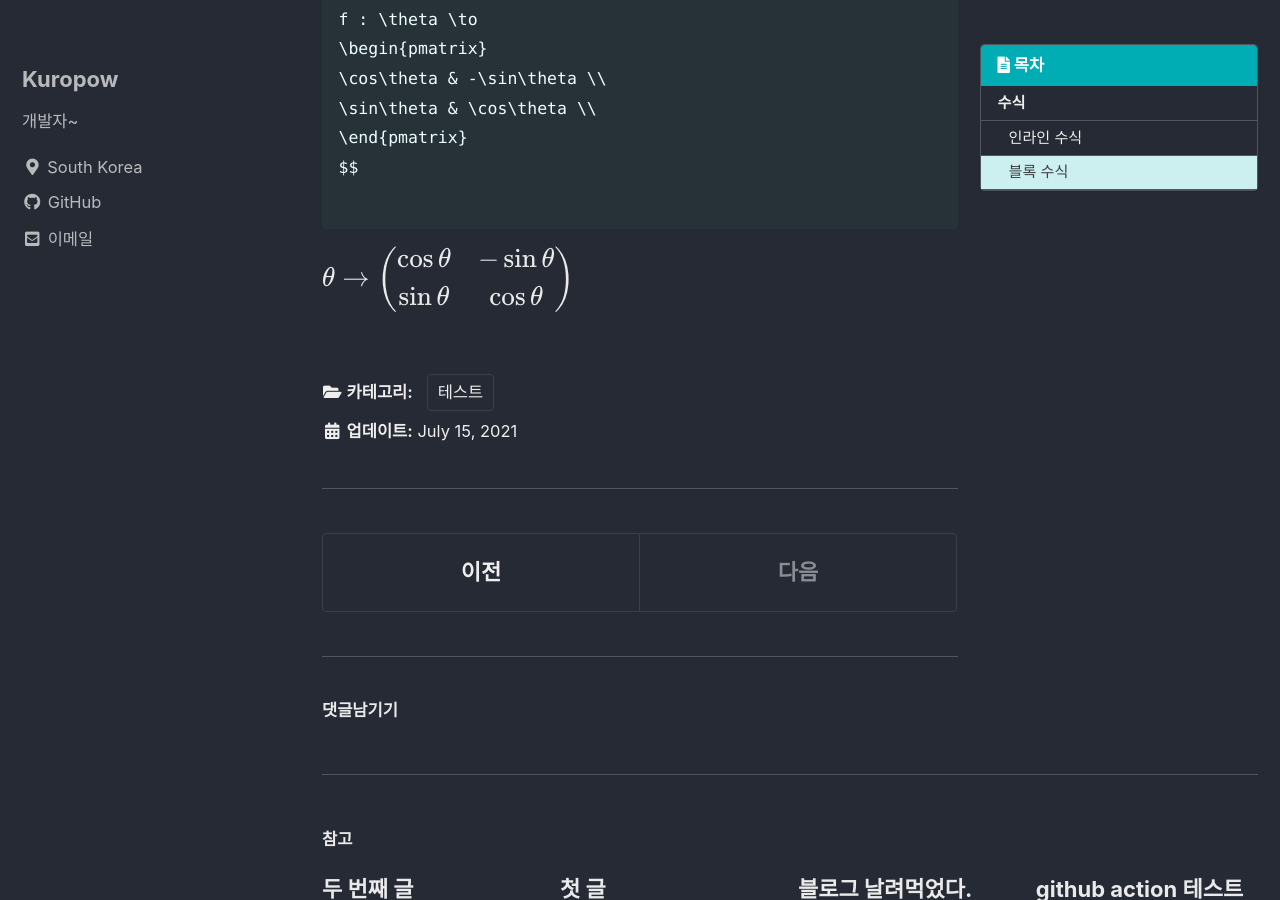
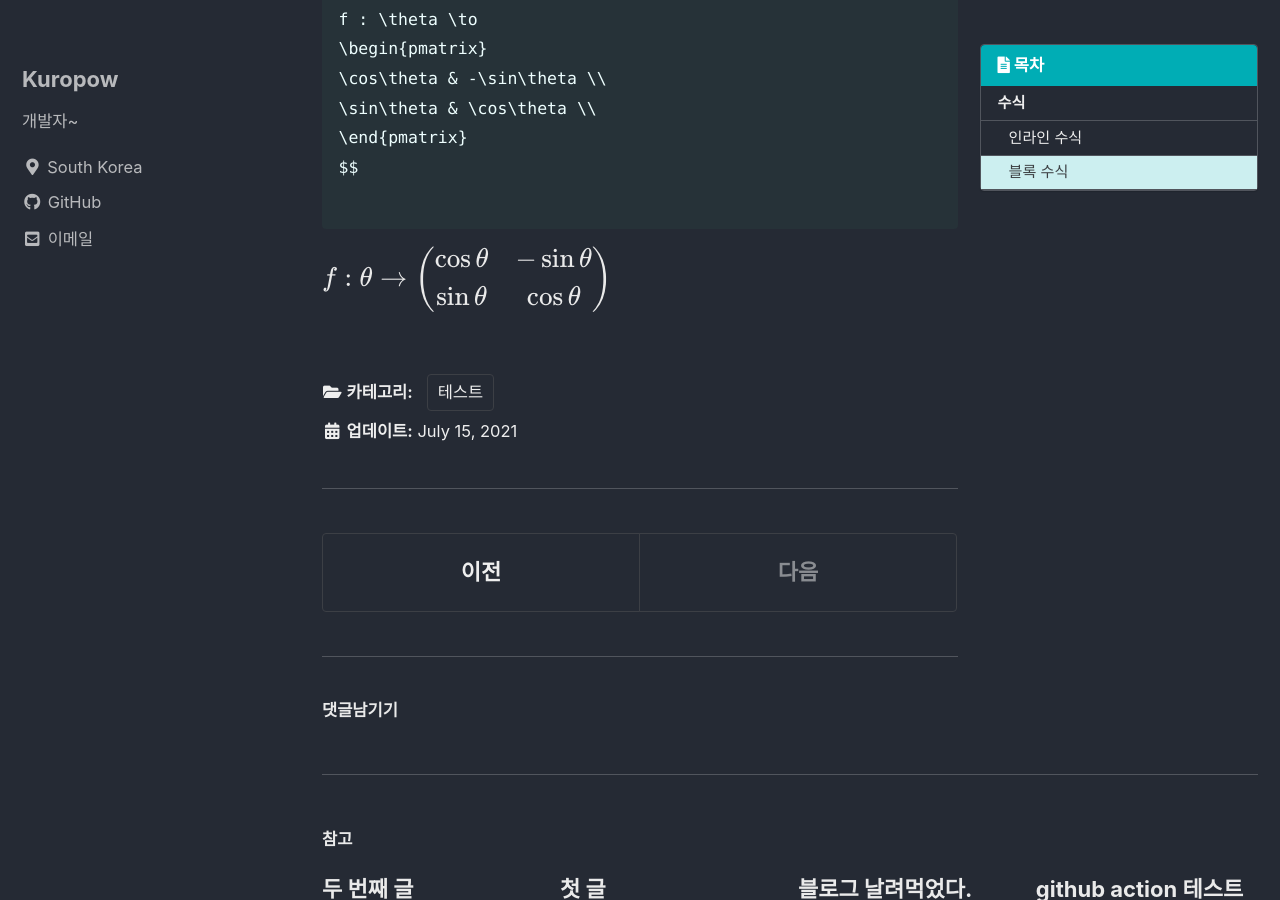
Before and after one commit to kuro11pow2/kuro11pow2.github.io, a Jekyll site: the page built from _posts/2021-07-15-0624.md, in a window 1280 px wide and 900 px high, scrolled down 720 px. Built offline with Jekyll 4.4.1, drawn with Linux system fonts in a browser that asks for light colours; cached includes are drawn as plain includes; formulas are drawn with MathJax 3; comment, search, counter and statistics services are not loaded.

Commit message:
mathjax 테스트

````diff
--- a/_posts/2021-07-15-0624.md
+++ b/_posts/2021-07-15-0624.md
@@ -28,8 +28,7 @@ $$
 
 ```
 $$
-\theta\to
-\begin{pmatrix}
+f : \theta\to \begin{pmatrix}
 \cos\theta & -\sin\theta \\
 \sin\theta & \cos\theta \\
 \end{pmatrix}
````
